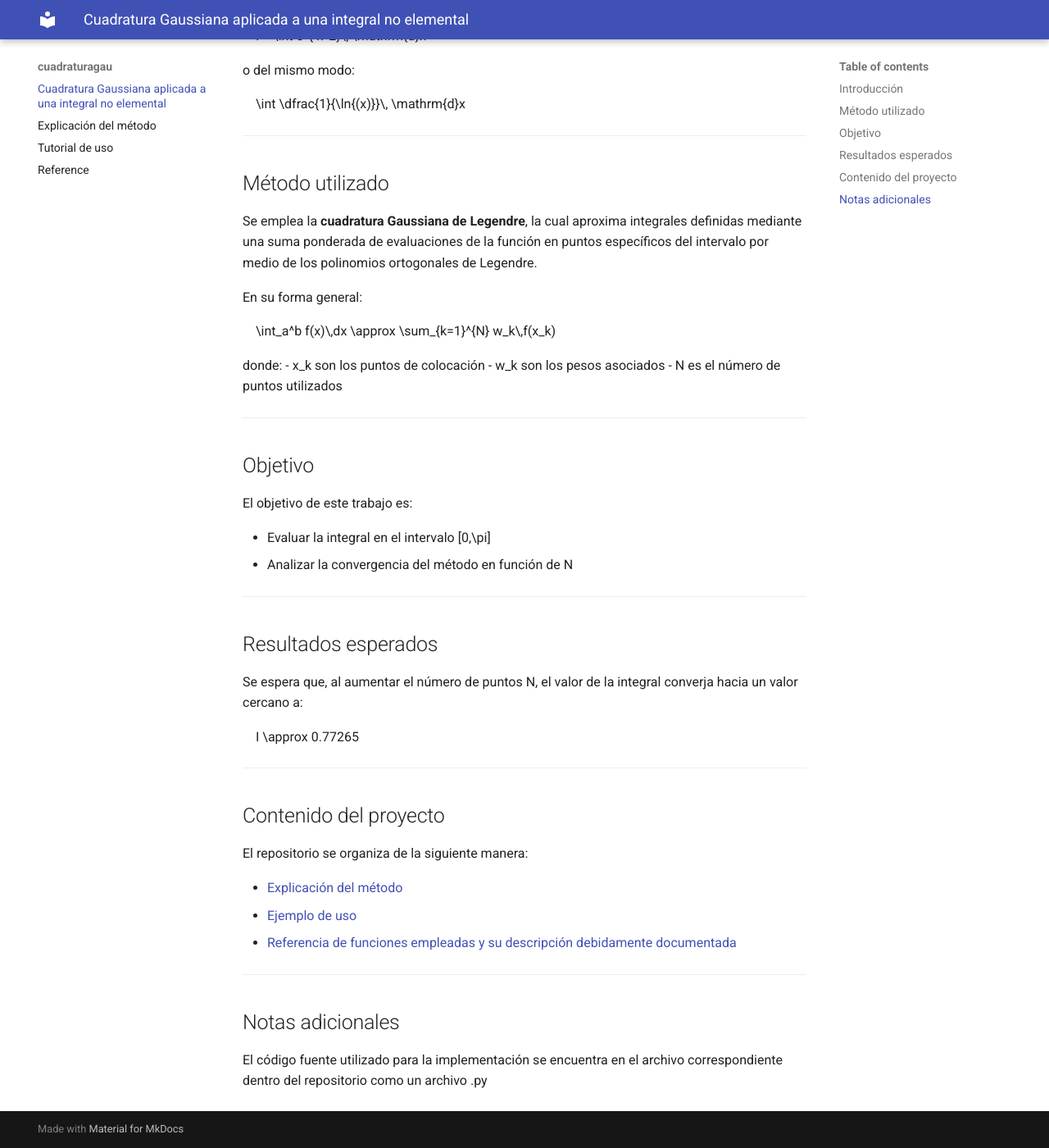
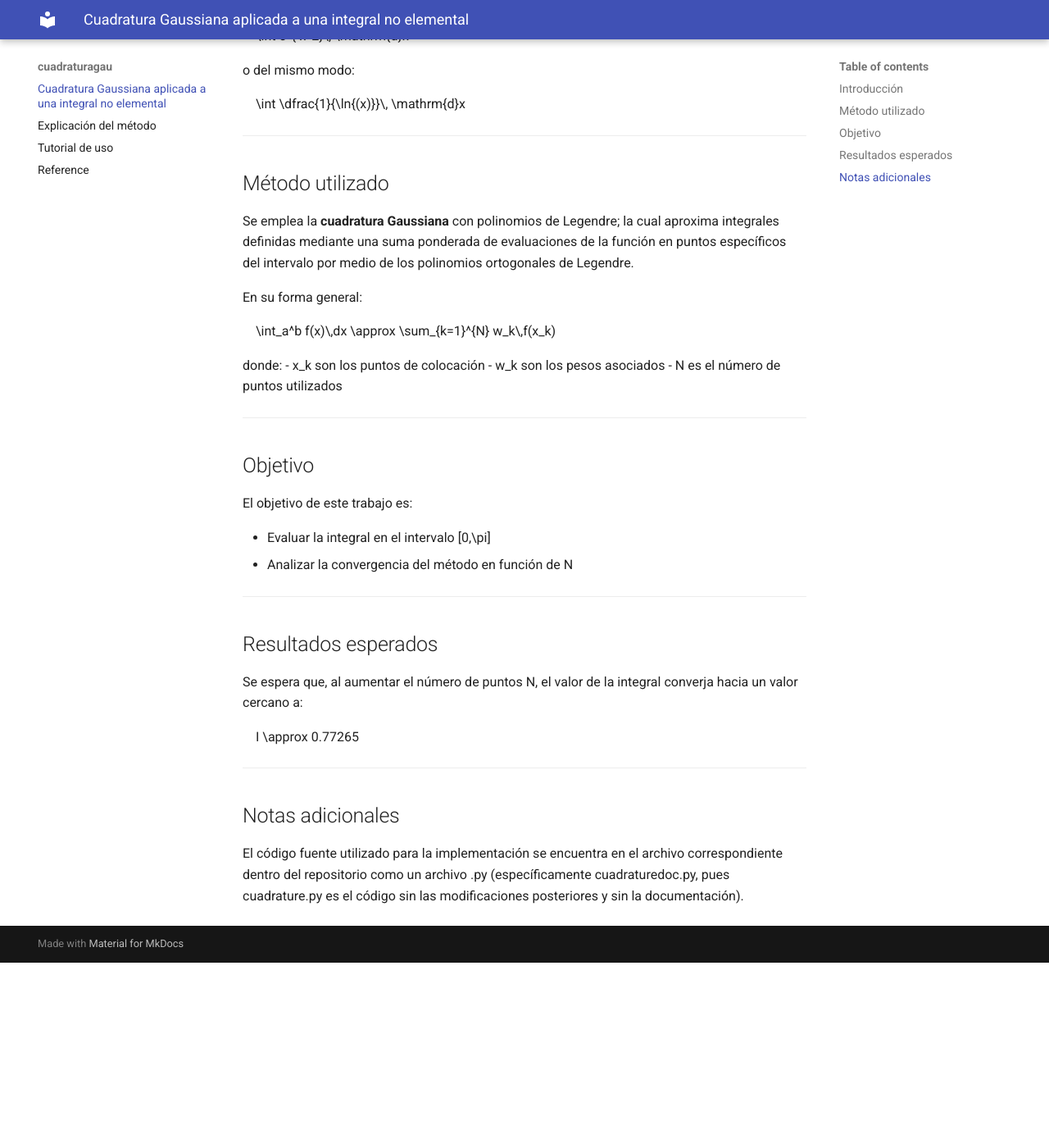
Before and after one commit to dmondra/cuadratura, an MkDocs documentation site: the page built from docs/index.md, in a window 1280 px wide and 1400 px high, scrolled down 366 px. Shown: the whole window at 82% size. Built offline with MkDocs 1.6.1 and Material for MkDocs 9.7.7, drawn with Linux system fonts in a browser that asks for light colours; after the commit the page ends 1540 px from its top, so only the background shows below that.

Commit message:
Update index.md

```diff
--- a/docs/index.md
+++ b/docs/index.md
@@ -11,7 +11,7 @@ I = \int_0^\pi \sin{(x^2)}\, \mathrm{d}x
 Esta integral; en términos generales, no tiene una antiderivada elemental. De forma similar a:
 
 \[
-I = \int e^{-x^2}\, \mathrm{d}x
+\int e^{-x^2}\, \mathrm{d}x
 \]
 
 o del mismo modo:
@@ -24,7 +24,7 @@ o del mismo modo:
 
 ## Método utilizado
 
-Se emplea la **cuadratura Gaussiana de Legendre**, la cual aproxima integrales definidas mediante una suma ponderada de evaluaciones de la función en puntos específicos del intervalo por medio de los polinomios ortogonales de Legendre.
+Se emplea la **cuadratura Gaussiana** con polinomios de Legendre; la cual aproxima integrales definidas mediante una suma ponderada de evaluaciones de la función en puntos específicos del intervalo por medio de los polinomios ortogonales de Legendre.
 
 En su forma general:
 
@@ -58,16 +58,6 @@ I \approx 0.77265
 
 ---
 
-## Contenido del proyecto
-
-El repositorio se organiza de la siguiente manera:
-
-- [Explicación del método](explanation.md)
-- [Ejemplo de uso](tutorials.md)
-- [Referencia de funciones empleadas y su descripción debidamente documentada](reference.md)
-
----
-
 ## Notas adicionales
 
-El código fuente utilizado para la implementación se encuentra en el archivo correspondiente dentro del repositorio como un archivo .py
+El código fuente utilizado para la implementación se encuentra en el archivo correspondiente dentro del repositorio como un archivo .py (específicamente cuadraturedoc.py, pues cuadrature.py es el código sin las modificaciones posteriores y sin la documentación).
```
